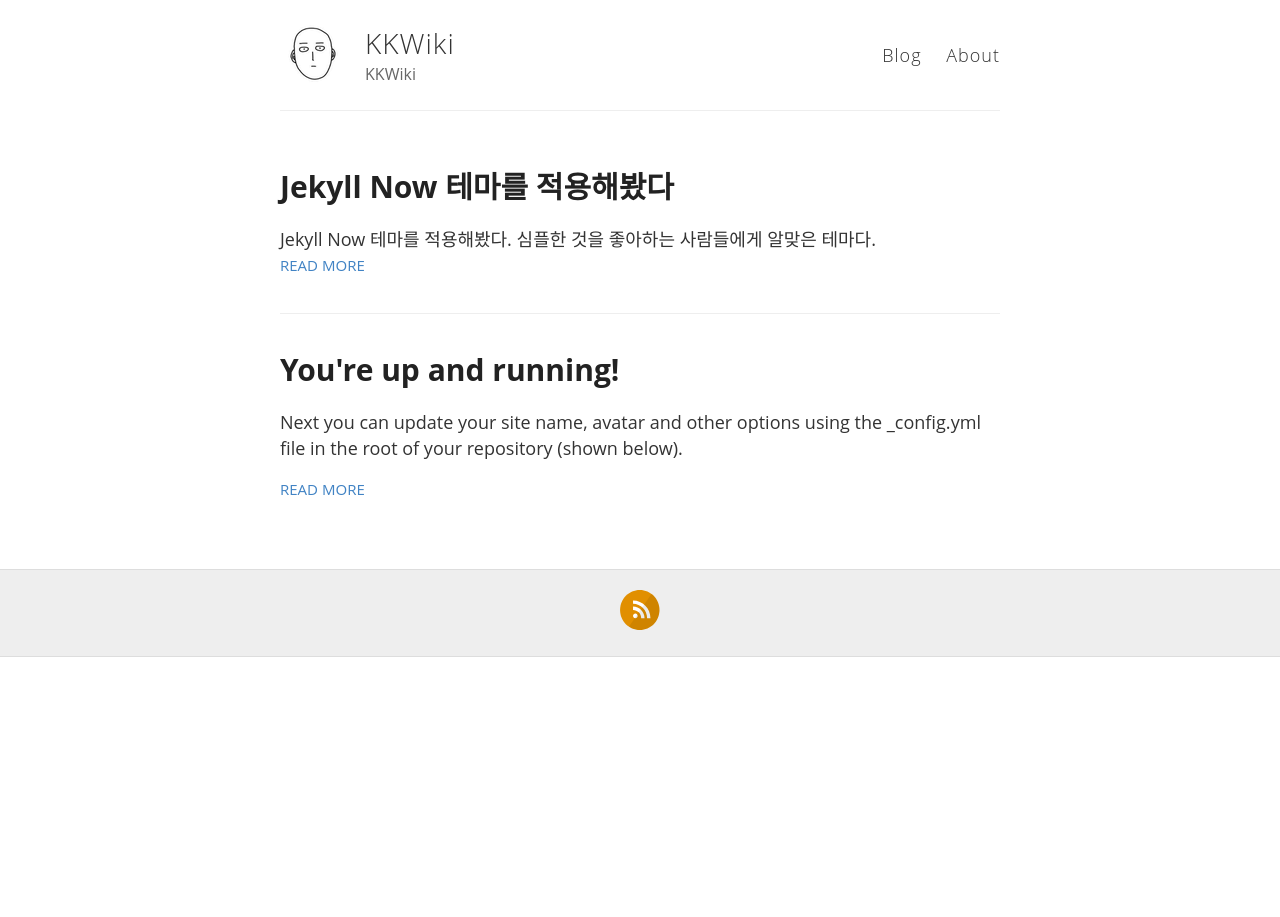
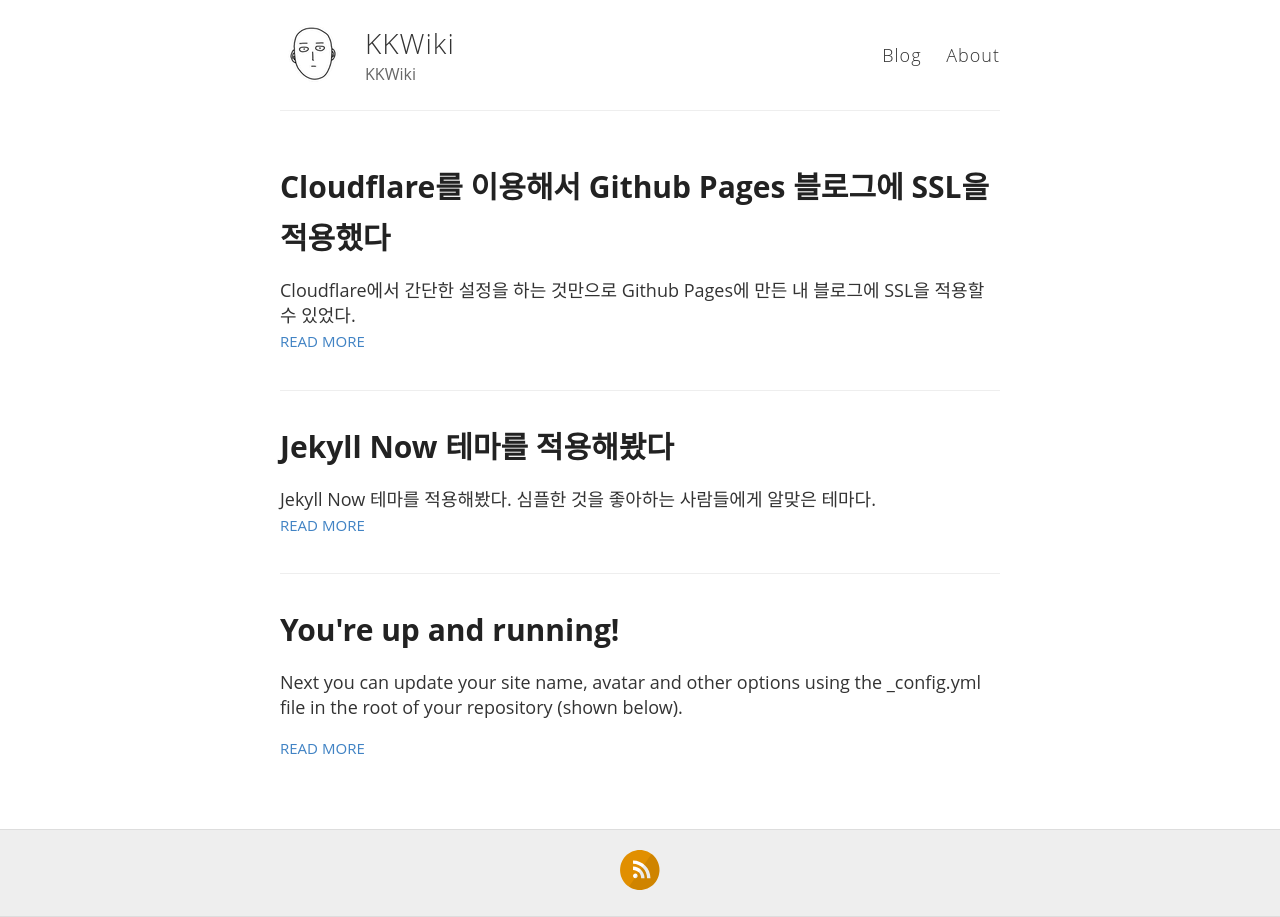
Before and after one commit to kalkin7/kkwiki, a Jekyll site: the page built from index.html, in a window 1280 px wide. Built offline with Jekyll 4.4.1, drawn with Linux system fonts in a browser that asks for light colours; some web fonts are replaced; Markdown is read by kramdown in place of the engine named in the settings; part of the change alters nothing that is shown.

Commit message:
Blog Update

```diff
--- a/_config.yml
+++ b/_config.yml
@@ -53,8 +53,8 @@ baseurl: ""
 # !! You don't need to change any of the configuration flags below !!
 #
 
-markdown: redcarpet
-highlighter: pygments
+markdown: kramdown
+highlighter: rouge
 permalink: /:title/
 
 # The release of Jekyll Now that you're using
--- /dev/null
+++ b/_posts/2016-02-03-ssl-cloudflare.md
@@ -0,0 +1,23 @@
+---
+layout: post
+title: Cloudflare를 이용해서 Github Pages 블로그에 SSL을 적용했다
+excerpt: Cloudflare에서 간단한 설정을 하는 것만으로 Github Pages에 만든 내 블로그에 SSL을 적용할 수 있었다.
+---
+
+이후에 나올 크롬에서는 SSL을 적용하지 않은 사이트를 안전하지 않은 사이트로 표기한다고 한다.[^1] 이미 전부터 구글은 SSL을 적용한 사이트의 구글 검색 랭킹을 상향하는 작업을 하고 있었다.[^2] 그래서 시험삼아 이 블로그에도 SSL을 적용해봤다.
+
+Cloudflare를 쓰고 있다면 아주 간단한 일이다. Page rule에서 모두 https로 리다이렉트 되도록 설정해주고, HSTS 설정만 해주면 끝이다. 그러면 이제 블로그로 접속하는 모든 커넥션은 SSL이 적용된다.
+
+사실 이 블로그는 Jekyll로 운영되는데다가, 폼도 쓰지 않기 때문에 웹브라우저를 통해서 개인적인 정보가 전송될 일이 없다. 그래서 SSL이 특별히 필요하지는 않다. 하지만 구글의 정책에 따라 한 번 재미삼아 해볼만한 일이다. 단, SSL을 적용하면 로딩 속도가 조금 느려진다. 그걸 감안하고 적용하는 것이 좋을 것이다.
+
+
+
+
+
+
+
+
+
+
+[^1]: [Google Will Soon Shame All Websites That Are Unencrypted @Motherboard](http://motherboard.vice.com/read/google-will-soon-shame-all-websites-that-are-unencrypted-chrome-https)
+[^2]: [Google Starts Giving A Ranking Boost To Secure HTTPS/SSL Sites @Search Engine Land](http://searchengineland.com/google-starts-giving-ranking-boost-secure-httpsssl-sites-199446)
```
Also changed, not shown: _posts/2014-03-3-Hello-World.md (renamed from _posts/2014-3-3-Hello-World.md), _posts/2016-01-10-Start-Jekyll-Now-Theme.md (renamed from _posts/2016-1-10-Start-Jekyll-Now-Theme.md).
